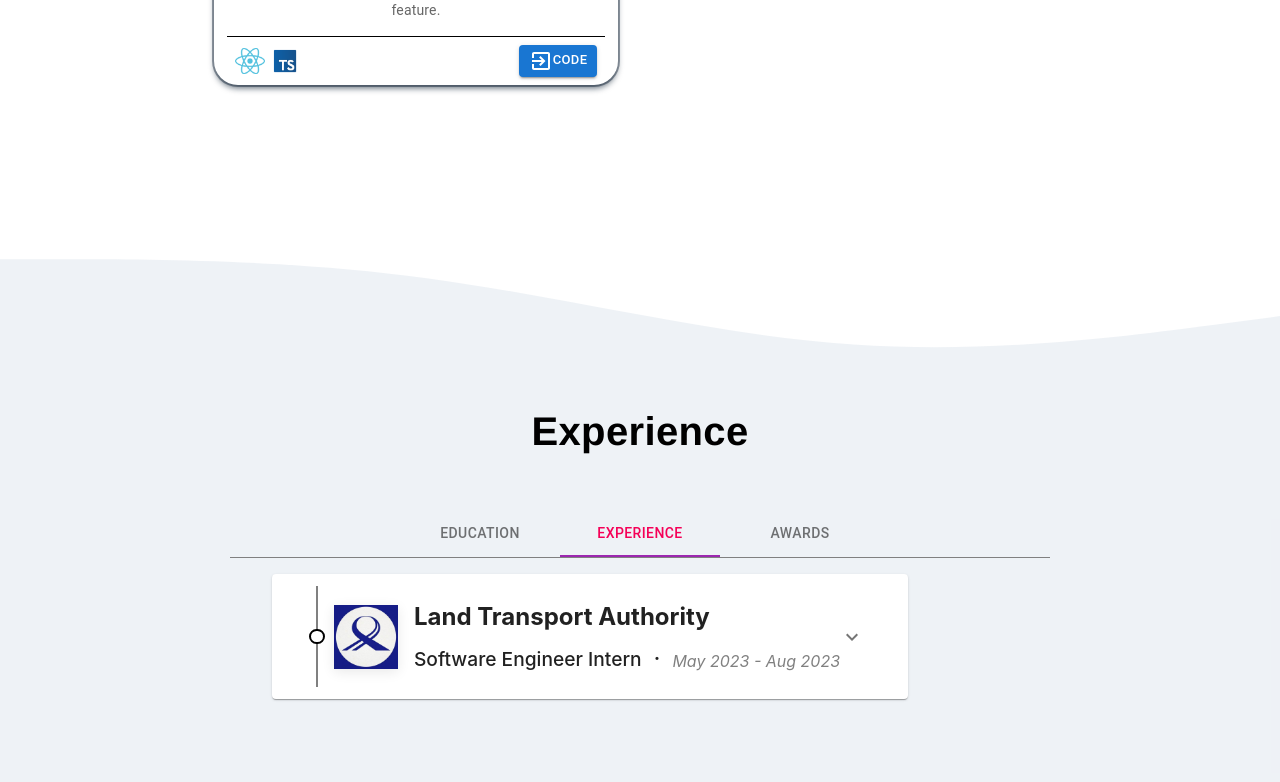
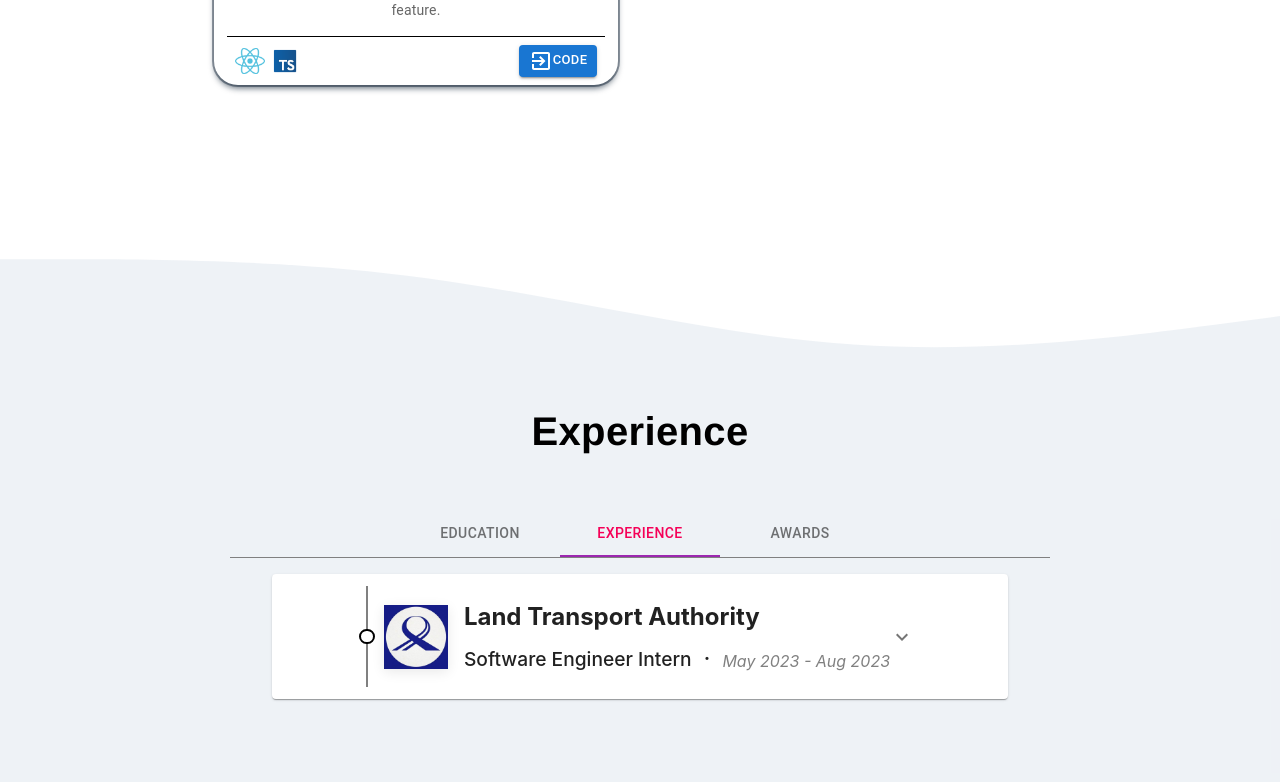
Before and after one commit to WeeMingQing/Portfolio, a React (Create React App) app: page / in a window 1280 px wide. Shown: the part 3800-4582 px from the top of the page. Built offline with nearby package versions, Linux system fonts and the light colour scheme; the HTML template or start-up script is replaced by a standard one.

Commit message:
Edit accordion style

```diff
--- a/src/App.js
+++ b/src/App.js
@@ -627,7 +627,7 @@ function App() {
                   <Box className="projects_button_component">
                     <Button
                       size="small"
-                      href="https://github.com/WeeMingQing/WaveScan_FE"
+                      href="https://github.com/WeeMingQing/Portfolio"
                       target="_blank"
                       rel="noreferrer"
                     >
--- a/src/Components/TimelineBox.css
+++ b/src/Components/TimelineBox.css
@@ -20,7 +20,7 @@
 .timeline_main_container {
   display: flex;
   flex-direction: column;
-  width: fit-content;
+  width: 46em;
   max-width: 46em;
   align-items: center;
   justify-content: center;
```
